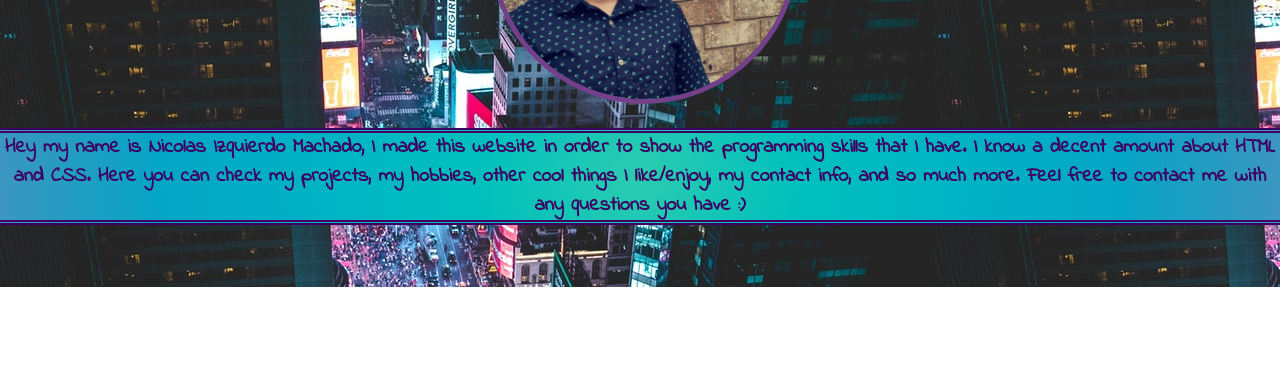
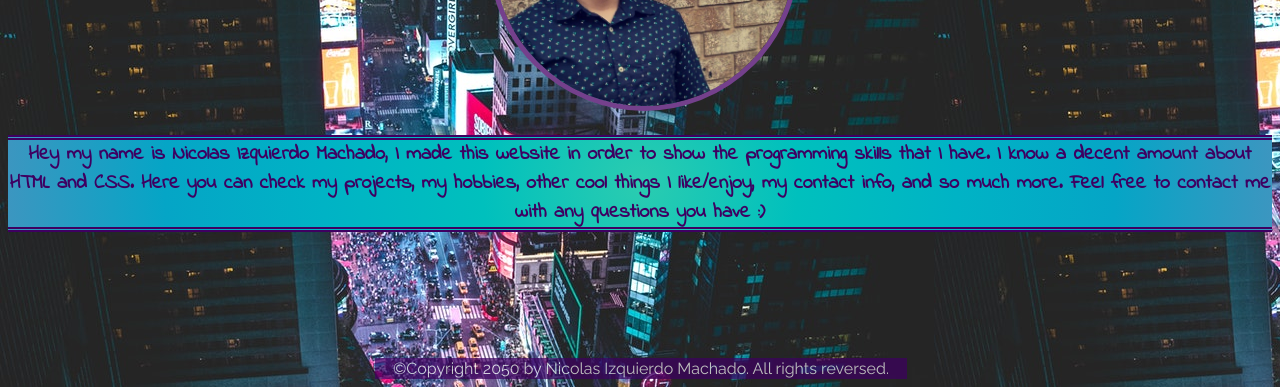
Before and after one commit to nickmachado/nickmachado.github.io, a plain HTML site: page index.html in a window 1280 px wide. Shown: the part 513-900 px from the top of the page. Before the commit the page ends 800 px from the top, so only its background shows below. Drawn offline with Linux system fonts and the light colour scheme.

Commit message:
I added footers to the home page and projects page, and now im ready to move on to the about page

```diff
--- a/index.html
+++ b/index.html
@@ -2,10 +2,8 @@
 <html lang="en" dir="ltr">
   <head>
     <meta charset="utf-8">
-    <link href="https://fonts.googleapis.com/css?family=Indie+Flower|Shadows+Into+Light" rel="stylesheet">
-    <link href="https://fonts.googleapis.com/css?family=Indie+Flower" rel="stylesheet">
+    <link href="https://fonts.googleapis.com/css?family=Indie+Flower|Raleway|Shadows+Into+Light" rel="stylesheet">
     <link href="styles.css" rel="stylesheet" type="text/css">
-    <meta name="viewport" content="width=device-width, initial-scale=1">
     <title>Home</title>
   </head>
   <body>
@@ -22,8 +20,10 @@
         <li><a href="pages/contact.html">Contact</a></li>
       </ul>
     </nav>
-    <p>Hey my name is Nicolas Izquierdo Machado, I made this website in order to show the programming skills that I have. I know a decent amount about HTML and CSS. Here you can check my projects, my hobbies, other cool things I like/enjoy, my contact info, and so much more. Feel free to contact me with any questions you have :)</p>
+    <p class="HomeP">Hey my name is Nicolas Izquierdo Machado, I made this website in order to show the programming skills that I have. I know a decent amount about HTML and CSS. Here you can check my projects, my hobbies, other cool things I like/enjoy, my contact info, and so much more. Feel free to contact me with any questions you have :)</p>
 
-    <footer></footer>
+    <footer>
+      <p>©Copyright 2050 by Nicolas Izquierdo Machado. All rights reversed.</p>
+    </footer>
   </body>
 </html>
--- a/styles.css
+++ b/styles.css
@@ -1,12 +1,10 @@
 body {
   background: url("images/background.jpeg");
+  margin: 0 0 - 2% 0;
 }
 
-h2, p, li a{
+h2, p, li a {
   font-family: 'Indie Flower', cursive;
-}
-body{
-  margin: 0;
 }
 
 h1 {
@@ -54,11 +52,9 @@ img {
   border-radius: 10000px;
   margin-top: 1%;
   border: solid #74408C 5px;
-
 }
 
 nav li {
-
   margin-top: 9%;
   display:inline-block;
 
@@ -71,7 +67,7 @@ nav ul {
   align-items: center;
 }
 
-p {
+.HomeP {
   background-image: radial-gradient(circle, #2bccb0, #00c0bd, #00b3c5, #05a5c6, #3c96c0);
   font-size: 20px;
   font-weight: bold;
@@ -80,3 +76,17 @@ p {
   border-top: 5px #3E0061 double;
   border-bottom: 5px #3E0061 double;
 }
+
+footer p{
+  background: #3E0061;
+  font-size: 16px;
+  font-family: 'Raleway', sans-serif;
+  width: 42%;
+  margin: 10% 0 0 29%;
+  text-align: center;
+  opacity: 0.7;
+  /* border-radius: 7px; */
+  color: white;
+  border: 1px solid #3E0061;
+  padding-top: 0%;
+}
--- a/stylesprojects.css
+++ b/stylesprojects.css
@@ -79,3 +79,18 @@ p {
   border-top: 5px #3E0061 double;
   border-bottom: 5px #3E0061 double;
 }
+
+footer p{
+  background: #3E0061;
+  font-size: 16px;
+  font-family: 'Raleway', sans-serif;
+  width: 42%;
+  margin: 34% 0 0 29%;
+  text-align: center;
+  opacity: 0.7;
+  /* border-radius: 7px; */
+  color: white;
+  border: 1px solid #3E0061;
+  padding-top: 0%;
+
+}
```
Also changed, not shown: pages/projects.html (+9 -2 lines).
